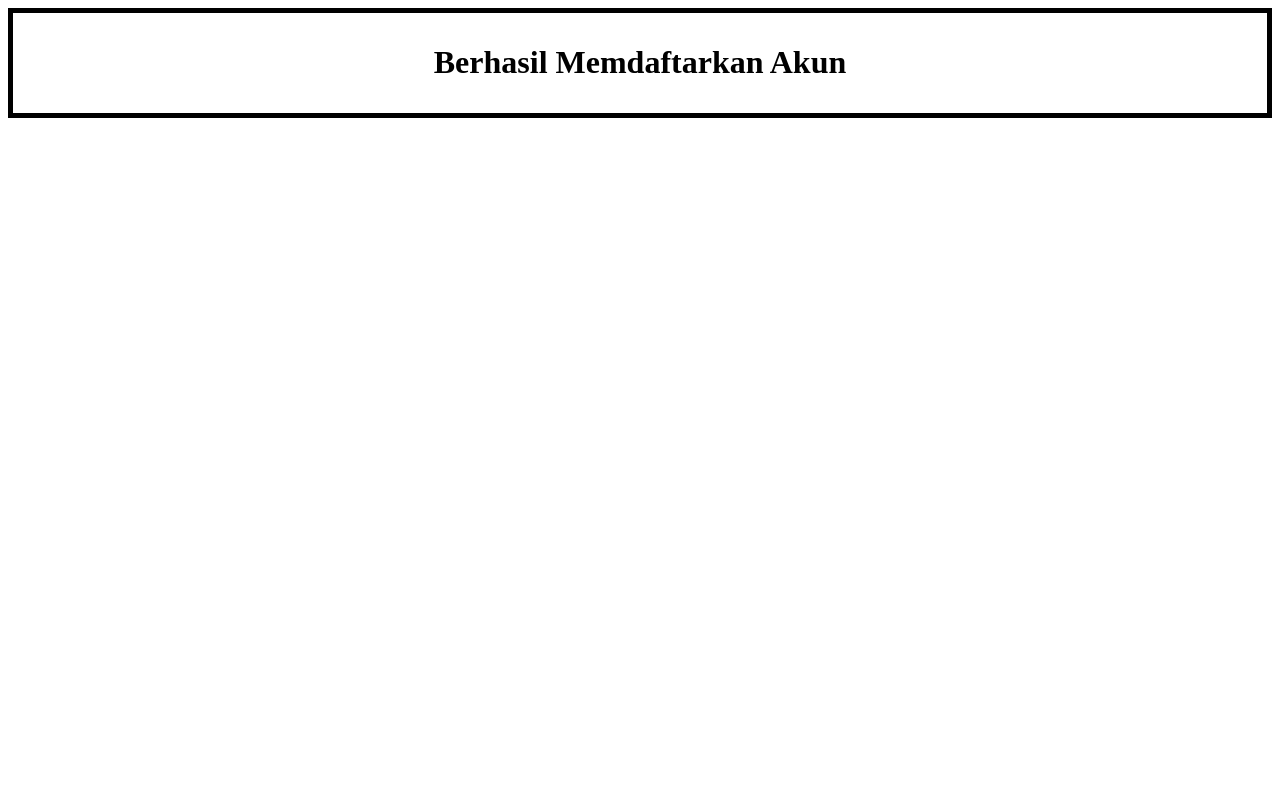
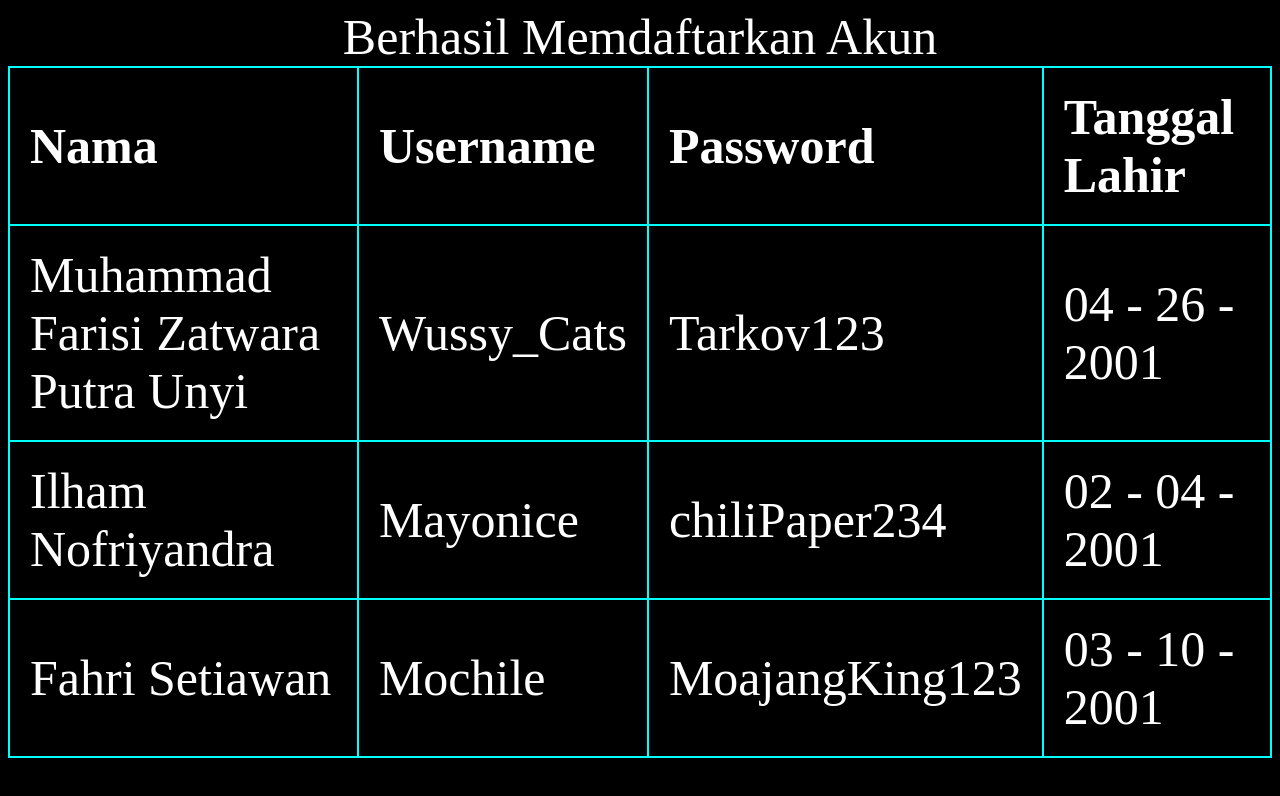
Before and after one commit to WussyCats/MuhammadFarisiZPU, a plain HTML site: page Task_2/Index.html in a window 1280 px wide. Drawn offline with Linux system fonts and the light colour scheme.

Commit message:
Update Index.html

```diff
--- a/Task_2/Index.html
+++ b/Task_2/Index.html
@@ -5,27 +5,62 @@
     <meta charset="utf-8">
     <meta name="viewpoint" content="width= device-width, initial-scale=1">
     <title>Form Pendaftaran Akun</title>
+    <style>
+        * {
+            font-size: 50px;
+            }
+
+        body {
+            background-color: black;
+            }
+
+        .text-white {
+            color: white;
+            }
+
+        table {
+            border-collapse: collapse;
+        }
+        td, th {
+            border: 2px solid cyan;
+            color: white;
+            text-align: left;
+            padding: 20px;
+            }
+    </style>
 
 </head>
 
 <body>
 
-    <style>
-        div {
-            background: none;
-            color: black;
-            padding: 10px;
-            border: 5px solid black;
-
-        }
-    </style>
-
-    <div>
-        <center>
-            <h1>Berhasil Memdaftarkan Akun</h1>
-        </center>
-    </div>
-
-
+    <center>
+        <legend class="text-white">Berhasil Memdaftarkan Akun</legend>
+        <table>
+            <tr>
+                <th>Nama</th>
+                <th>Username</th>
+                <th>Password</th>
+                <th>Tanggal Lahir</th>
+            </tr>
+            <tr>
+                <td>Muhammad Farisi Zatwara Putra Unyi</td>
+                <td>Wussy_Cats</td>
+                <td>Tarkov123</td>
+                <td>04 - 26 - 2001</td>
+            </tr>
+            <tr>
+                <td>Ilham Nofriyandra</td>
+                <td>Mayonice</td>
+                <td>chiliPaper234</td>
+                <td>02 - 04 - 2001</td>
+            </tr>
+            <tr>
+                <td>Fahri Setiawan</td>
+                <td>Mochile</td>
+                <td>MoajangKing123</td>
+                <td>03 - 10 - 2001</td>
+            </tr>
+        </table>
+    </center>
 
 </body>
```
